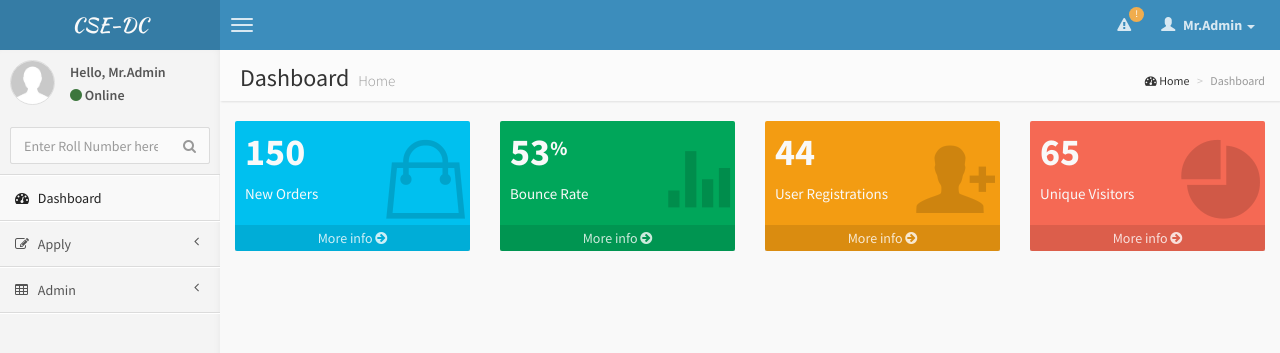
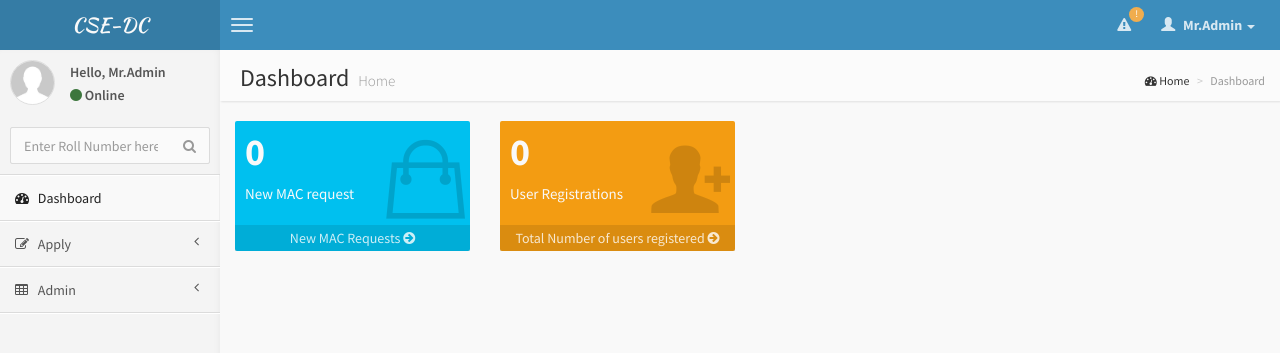
Before and after one commit to as3eem/MAC-KNIT, a CodeIgniter app: page /mac/Admin in a window 1280 px wide. Shown: the top 353 px of the page. Run offline with CodeIgniter, Linux system fonts and the light colour scheme; the visitor is signed in with stand-in values (Sample User, id 1); data that the repository does not hold is empty; some libraries are stand-ins or nearby versions; some web fonts are replaced.

Commit message:
email integration and admin board cards improved

```diff
--- a/application/controllers/Admin.php
+++ b/application/controllers/Admin.php
@@ -17,8 +17,12 @@ class Admin extends CI_Controller
     public function index(){
         if($this->_sessionCheck())
         {
+            $this->load->model('MAC_Request');
+            $this->load->model('Macuser');
+            $data['request']=$this->MAC_Request->count_all();
+            $data['users']=$this->Macuser->count_all();
             $this->load->view('admin/adminNavbar');
-            $this->load->view('admin/panel');
+            $this->load->view('admin/panel',$data);
             $this->load->view('admin/footer');
         }
         else $this->load->view('admin/adminLogin');
@@ -56,12 +60,14 @@ class Admin extends CI_Controller
     public function macRequests(){
         if ($this->_sessionCheck()){
 
+            $this->_delete_older_request();
             $data=$this->_fetch_requests();
             $data=$data->result();
             $student['k']=$data;
             $this->load->view('admin/adminNavbar');
             $this->load->view('admin/MACrequest',$student);
             $this->load->view('admin/footer');
+            echo "<script>alert('Requests older than 3 days have been deleted.')</script>";
         }
         else redirect('Admin/');
     }
@@ -94,7 +100,10 @@ class Admin extends CI_Controller
 
 
     public function _delete_older_request(){
-//        todo: Add timestamp to database schema and code for it here
+        $this->load->model('MAC_Request');
+        $query = "DELETE FROM macRequest WHERE date < (NOW() - INTERVAL 3 DAY)";
+        $query = $this->MAC_Request->_custom_query($query);
+        return $query;
     }
 
 
--- a/application/views/admin/adminNavbar.php
+++ b/application/views/admin/adminNavbar.php
@@ -70,32 +70,32 @@
                         <li>
                             <!-- inner menu: contains the actual data -->
                             <ul class="menu">
-                                <li>
-                                    <a href="#">
-                                        <i class="ion ion-ios7-people info"></i> 5 new members joined today
-                                    </a>
-                                </li>
-                                <li>
-                                    <a href="#">
-                                        <i class="fa fa-warning danger"></i> Very long description here that may not fit into the page and may cause design problems
-                                    </a>
-                                </li>
-                                <li>
-                                    <a href="#">
-                                        <i class="fa fa-users warning"></i> 5 new members joined
-                                    </a>
-                                </li>
-
-                                <li>
-                                    <a href="#">
-                                        <i class="ion ion-ios7-cart success"></i> 25 sales made
-                                    </a>
-                                </li>
-                                <li>
-                                    <a href="#">
-                                        <i class="ion ion-ios7-person danger"></i> You changed your username
-                                    </a>
-                                </li>
+<!--                                <li>-->
+<!--                                    <a href="#">-->
+<!--                                        <i class="ion ion-ios7-people info"></i> 5 new members joined today-->
+<!--                                    </a>-->
+<!--                                </li>-->
+<!--                                <li>-->
+<!--                                    <a href="#">-->
+<!--                                        <i class="fa fa-warning danger"></i> Very long description here that may not fit into the page and may cause design problems-->
+<!--                                    </a>-->
+<!--                                </li>-->
+<!--                                <li>-->
+<!--                                    <a href="#">-->
+<!--                                        <i class="fa fa-users warning"></i> 5 new members joined-->
+<!--                                    </a>-->
+<!--                                </li>-->
+<!---->
+<!--                                <li>-->
+<!--                                    <a href="#">-->
+<!--                                        <i class="ion ion-ios7-cart success"></i> 25 sales made-->
+<!--                                    </a>-->
+<!--                                </li>-->
+<!--                                <li>-->
+<!--                                    <a href="#">-->
+<!--                                        <i class="ion ion-ios7-person danger"></i> You changed your username-->
+<!--                                    </a>-->
+<!--                                </li>-->
                             </ul>
                         </li>
                     </ul>
@@ -127,9 +127,9 @@
 <!--                        </li>-->
                         <!-- Menu Footer-->
                         <li class="user-footer">
-                            <div class="pull-left">
-                                <a href="#" class="btn btn-default btn-flat">Profile</a>
-                            </div>
+<!--                            <div class="pull-left">-->
+<!--                                <a href="#" class="btn btn-default btn-flat">Profile</a>-->
+<!--                            </div>-->
                             <div class="pull-right">
                                 <a href="#" class="btn btn-default btn-flat">Sign out</a>
                             </div>
--- a/application/views/admin/panel.php
+++ b/application/views/admin/panel.php
@@ -24,37 +24,18 @@
                     <div class="small-box bg-aqua">
                         <div class="inner">
                             <h3>
-                                150
+                                <?=$request?>
                             </h3>
                             <p>
-                                New Orders
+                                New MAC request
                             </p>
                         </div>
                         <div class="icon">
                             <i class="ion ion-bag"></i>
                         </div>
-                        <a href="#" class="small-box-footer">
-                            More info <i class="fa fa-arrow-circle-right"></i>
-                        </a>
-                    </div>
-                </div><!-- ./col -->
-                <div class="col-lg-3 col-xs-6">
-                    <!-- small box -->
-                    <div class="small-box bg-green">
-                        <div class="inner">
-                            <h3>
-                                53<sup style="font-size: 20px">%</sup>
-                            </h3>
-                            <p>
-                                Bounce Rate
-                            </p>
-                        </div>
-                        <div class="icon">
-                            <i class="ion ion-stats-bars"></i>
-                        </div>
-                        <a href="#" class="small-box-footer">
-                            More info <i class="fa fa-arrow-circle-right"></i>
-                        </a>
+                        <span href="#" class="small-box-footer">
+                            New MAC Requests <i class="fa fa-arrow-circle-right"></i>
+                        </span>
                     </div>
                 </div><!-- ./col -->
                 <div class="col-lg-3 col-xs-6">
@@ -62,7 +43,7 @@
                     <div class="small-box bg-yellow">
                         <div class="inner">
                             <h3>
-                                44
+                                <?=$users?>
                             </h3>
                             <p>
                                 User Registrations
@@ -71,29 +52,49 @@
                         <div class="icon">
                             <i class="ion ion-person-add"></i>
                         </div>
-                        <a href="#" class="small-box-footer">
-                            More info <i class="fa fa-arrow-circle-right"></i>
-                        </a>
+                        <span href="#" class="small-box-footer">
+                            Total Number of users registered <i class="fa fa-arrow-circle-right"></i>
+                        </span>
                     </div>
-                </div><!-- ./col -->
+                </div>
                 <div class="col-lg-3 col-xs-6">
                     <!-- small box -->
-                    <div class="small-box bg-red">
-                        <div class="inner">
-                            <h3>
-                                65
-                            </h3>
-                            <p>
-                                Unique Visitors
-                            </p>
-                        </div>
-                        <div class="icon">
-                            <i class="ion ion-pie-graph"></i>
-                        </div>
-                        <a href="#" class="small-box-footer">
-                            More info <i class="fa fa-arrow-circle-right"></i>
-                        </a>
-                    </div>
+<!--                    <div class="small-box bg-green">-->
+<!--                        <div class="inner">-->
+<!--                            <h3>-->
+<!--                                53<sup style="font-size: 20px">%</sup>-->
+<!--                            </h3>-->
+<!--                            <p>-->
+<!--                                Bounce Rate-->
+<!--                            </p>-->
+<!--                        </div>-->
+<!--                        <div class="icon">-->
+<!--                            <i class="ion ion-stats-bars"></i>-->
+<!--                        </div>-->
+<!--                        <a href="#" class="small-box-footer">-->
+<!--                            More info <i class="fa fa-arrow-circle-right"></i>-->
+<!--                        </a>-->
+<!--                    </div>-->
+                </div><!-- ./col -->
+                <!-- ./col -->
+                <div class="col-lg-3 col-xs-6">
+                    <!-- small box -->
+<!--                    <div class="small-box bg-red">-->
+<!--                        <div class="inner">-->
+<!--                            <h3>-->
+<!--                                65-->
+<!--                            </h3>-->
+<!--                            <p>-->
+<!--                                Unique Visitors-->
+<!--                            </p>-->
+<!--                        </div>-->
+<!--                        <div class="icon">-->
+<!--                            <i class="ion ion-pie-graph"></i>-->
+<!--                        </div>-->
+<!--                        <a href="#" class="small-box-footer">-->
+<!--                            More info <i class="fa fa-arrow-circle-right"></i>-->
+<!--                        </a>-->
+<!--                    </div>-->
                 </div><!-- ./col -->
             </div><!-- /.row -->
 
```
